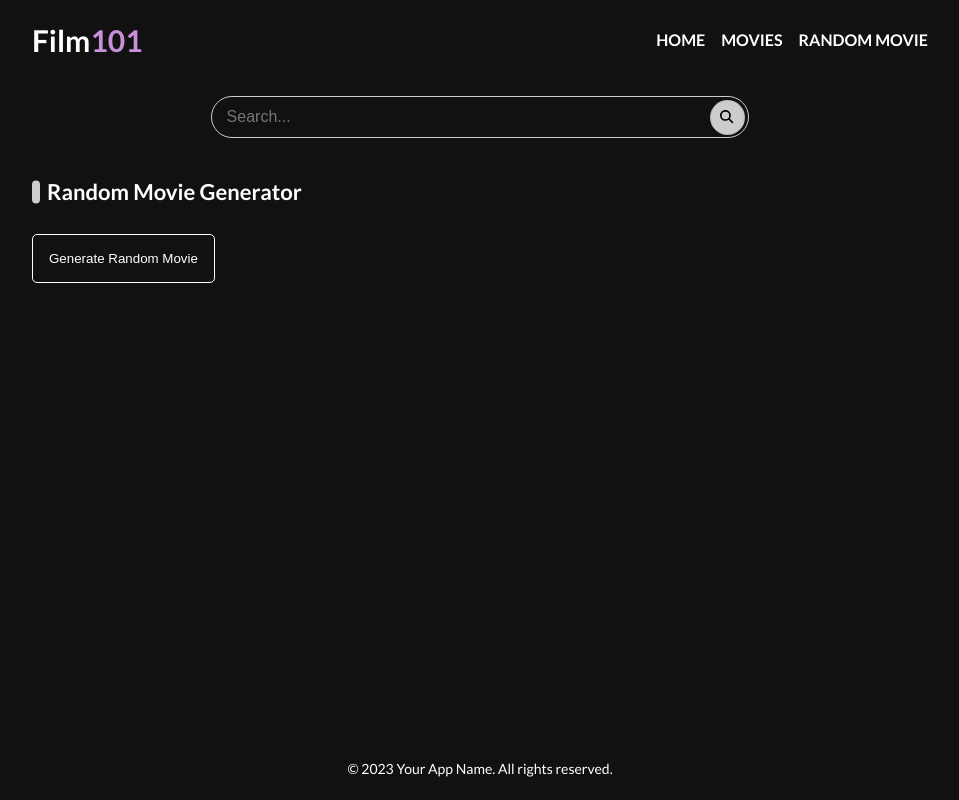
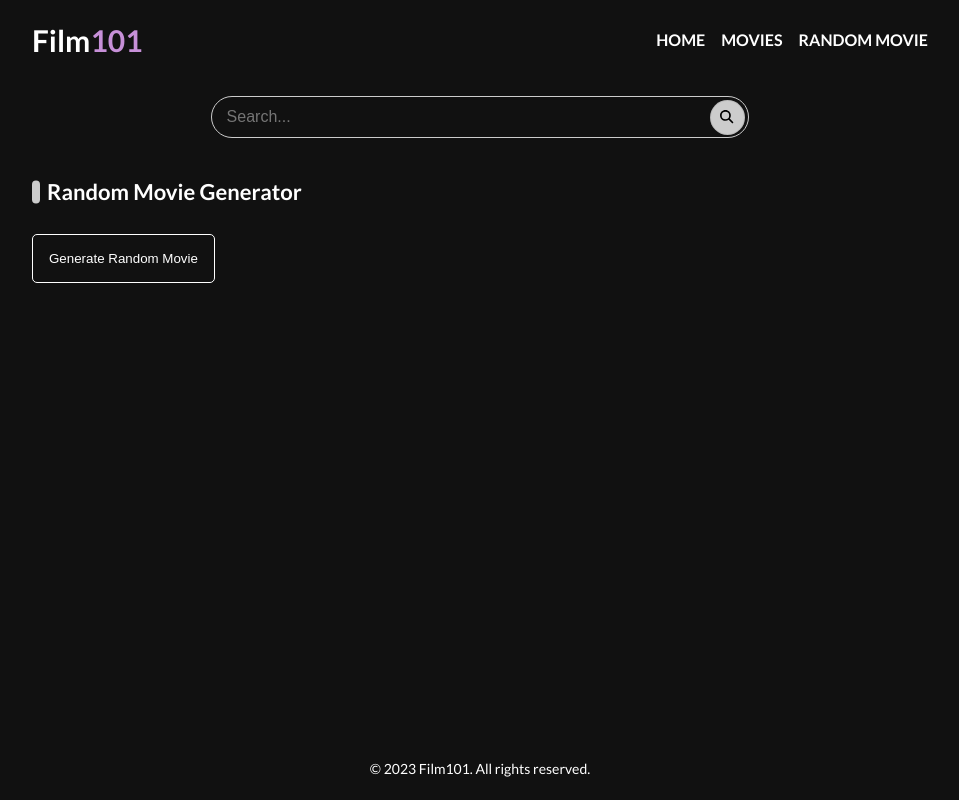
Before and after one commit to cezaraborsan/Film101_Movie_App_React, a React (Create React App) app: page /random-movie in a window 1280 px wide. Shown: the whole page, without its empty margins (160-1119 px from the left). Built offline with nearby package versions, Linux system fonts and the light colour scheme; no server answers.

Commit message:
Update Footer.js

```diff
--- a/src/components/Footer.js
+++ b/src/components/Footer.js
@@ -3,7 +3,7 @@
 const Footer = () => {
   return (
     <footer className="footer">
-      <p>&copy; 2023 Your App Name. All rights reserved.</p>
+      <p>&copy; 2023 Film101. All rights reserved.</p>
     </footer>
   );
 };
```
